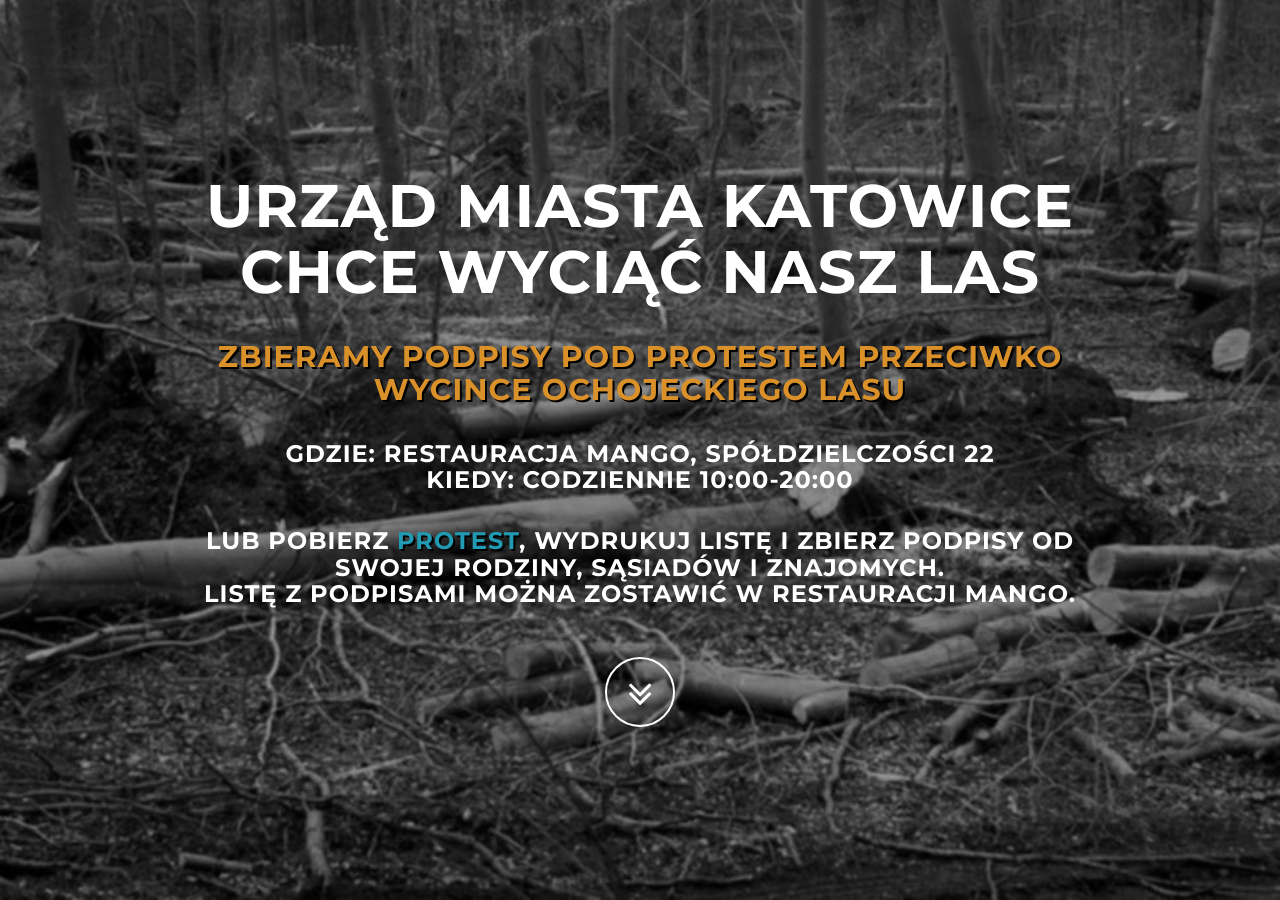
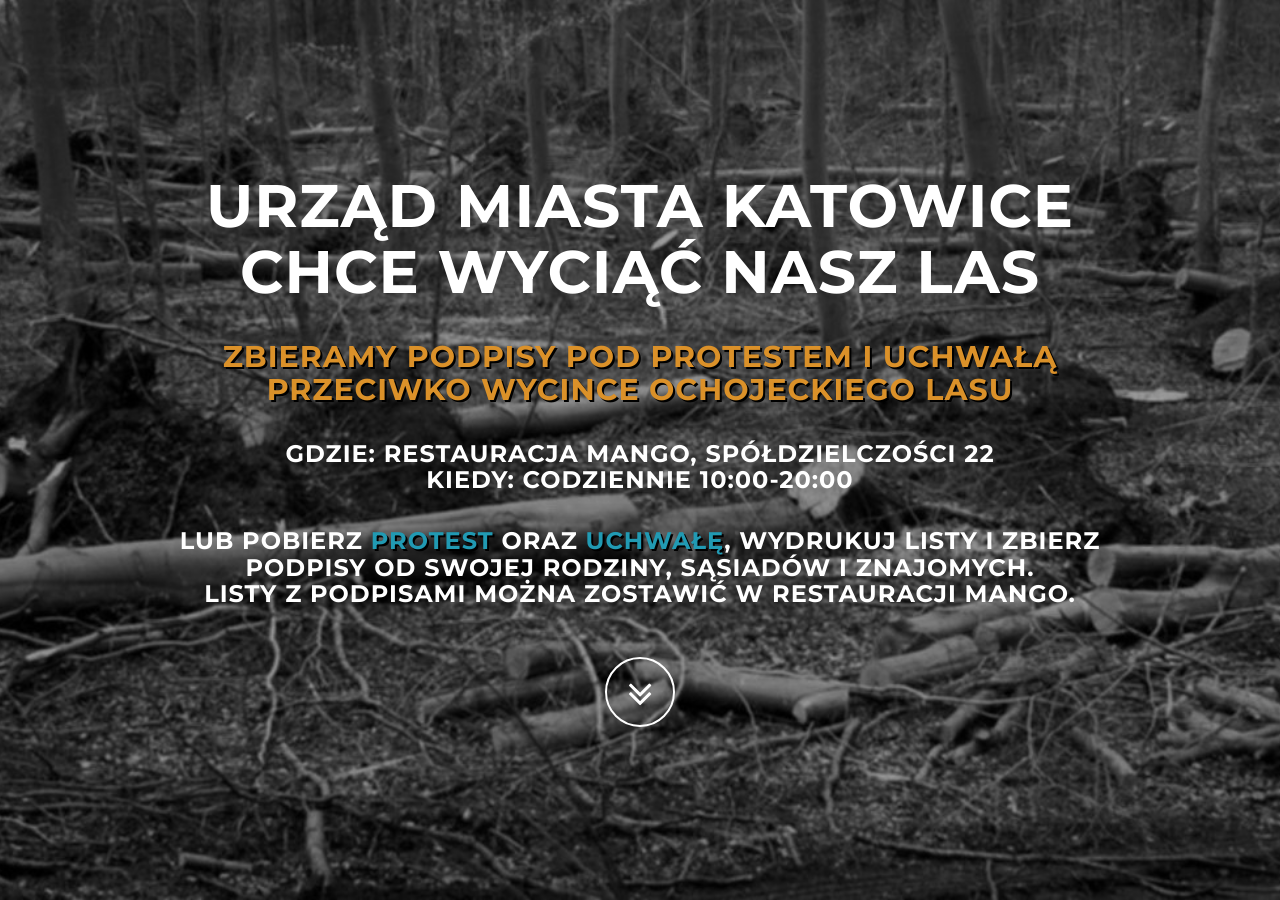
Before and after one commit to naszlas-katowice/naszlas.katowice.pl, a Jekyll site: the page built from index.html, in a window 1280 px wide and 900 px high. Built offline with Jekyll 4.4.1, drawn with Linux system fonts in a browser that asks for light colours; some of the changed text lies outside the part shown.

Commit message:
Update index.html

```diff
--- a/index.html
+++ b/index.html
@@ -10,11 +10,11 @@ layout: default
         <div class="col-md-10 col-md-offset-1">
           <!--<p class="intro-text">Czy wiesz że</p>-->
           <h1 class="brand-heading">Urząd Miasta Katowice CHCE WYCIĄĆ NASZ LAS</h1>
-          <h2 style="text-shadow:2px 2px black" class="orange">Zbieramy podpisy pod protestem przeciwko wycince ochojeckiego lasu</h2>
+          <h2 style="text-shadow:2px 2px black" class="orange">Zbieramy podpisy pod protestem i uchwałą przeciwko wycince ochojeckiego lasu</h2>
           <h3>Gdzie: Restauracja Mango, Spółdzielczości 22<br>
           Kiedy: codziennie 10:00-20:00</h3>
           <h3>Lub pobierz
-            <a style="text-shadow:2px 2px black" href="http://www.naszlas.katowice.pl/files/protest-przeciwko-wycince-ochojeckiego-lasu.pdf">protest</a>, wydrukuj listę i zbierz podpisy od swojej rodziny, sąsiadów i znajomych.<br> Listę z podpisami można zostawić w restauracji Mango.</h3>
+            <a style="text-shadow:2px 2px black" href="http://www.naszlas.katowice.pl/files/protest-przeciwko-wycince-ochojeckiego-lasu.pdf">protest</a> oraz <a style="text-shadow:2px 2px black" href="http://www.naszlas.katowice.pl/files/projekt-uchwaly-przeciwko-wycince-ochojeckiego-lasu.pdf">uchwałę</a>, wydrukuj listy i zbierz podpisy od swojej rodziny, sąsiadów i znajomych.<br> Listy z podpisami można zostawić w restauracji Mango.</h3>
           <a href="#about" class="btn btn-circle page-scroll">
               <i class="fa fa-angle-double-down animated"></i>
           </a>
@@ -98,10 +98,10 @@ pracowników naukowych Uniwersytetu Śląskiego, mieszkańców osiedla Odrodzeni
       <h2 style="text-align:center;" class="orange">
         Czy chcesz mieć trasę międzydzielnicową dla mieszkańców Kostuchny zamiast lasu?
 <h2 style="text-align:center;" class="orange">
-        Podpisz się pod protestem w restauracji Mango, Spółdzielczości 22.<br>
+        Podpisz się pod protestem oraz projektem uchwały w restauracji Mango, Spółdzielczości 22.<br>
   Lub pobierz
-            <a href="http://www.naszlas.katowice.pl/files/protest-przeciwko-wycince-ochojeckiego-lasu.pdf" style="text-shadow:2px 2px black">protest</a>
-            , wydrukuj listę i zbierz podpisy od swojej rodziny, sąsiadów i znajomych.<br> Listę z podpisami można zostawić w restauracji Mango.<br><br>
+            <a href="http://www.naszlas.katowice.pl/files/protest-przeciwko-wycince-ochojeckiego-lasu.pdf" style="text-shadow:2px 2px black">protest</a> oraz <a style="text-shadow:2px 2px black" href="http://www.naszlas.katowice.pl/files/projekt-uchwaly-przeciwko-wycince-ochojeckiego-lasu.pdf">projekt uchwały</a>,
+            wydrukuj listę i zbierz podpisy od swojej rodziny, sąsiadów i znajomych.<br> Listy z podpisami można zostawić w restauracji Mango.<br><br>
         Polub naszą stronę na <a href="https://web.facebook.com/Protest-przeciwko-wycince-ochojeckiego-lasu-pod-budow%C4%99-tramwaju-i-szosy-881775525263419/">facebooku</a>, śledź nas na <a href="https://twitter.com/NaszLasKatowice">twitterze</a> lub <a href="mailto:info@naszlas.katowice.pl">skontaktuj się z nami</a>, jeśli chcesz nam pomóc uratować nasz las.
       </h2>
       </p>
```
